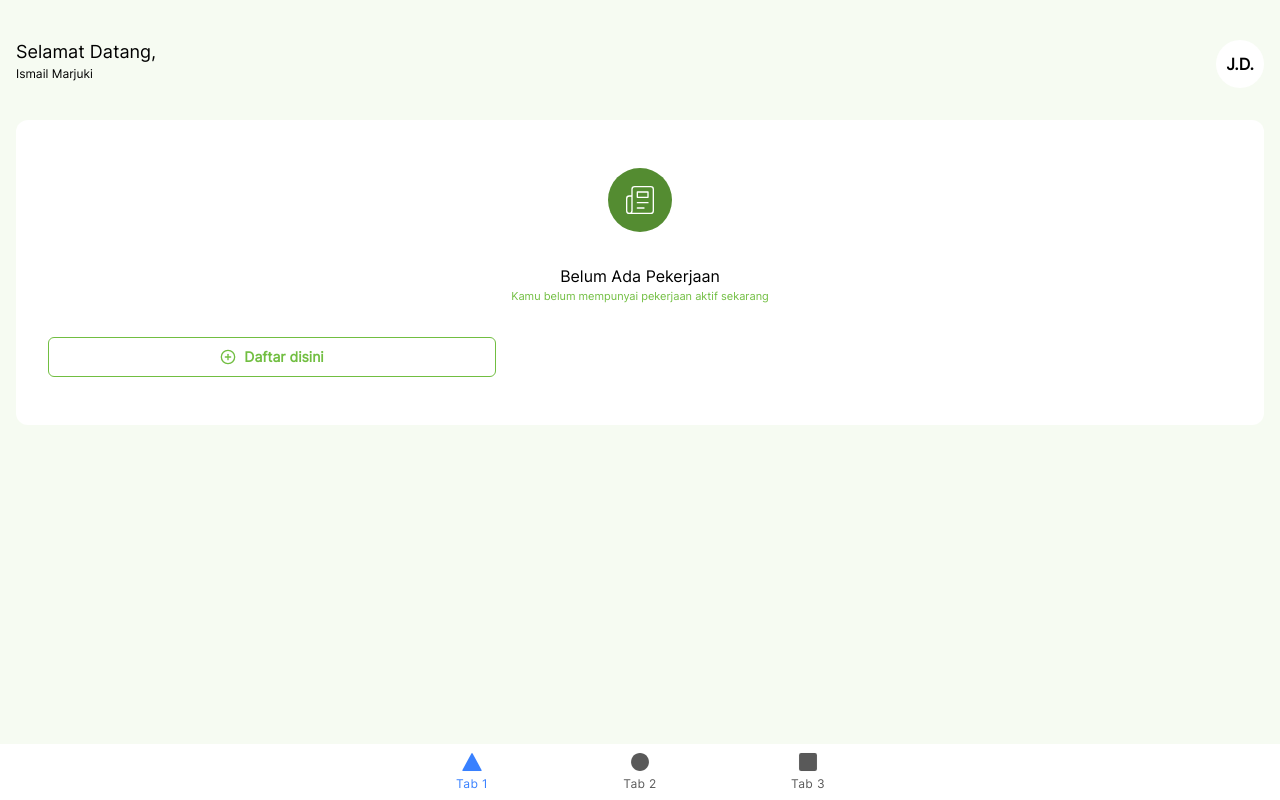
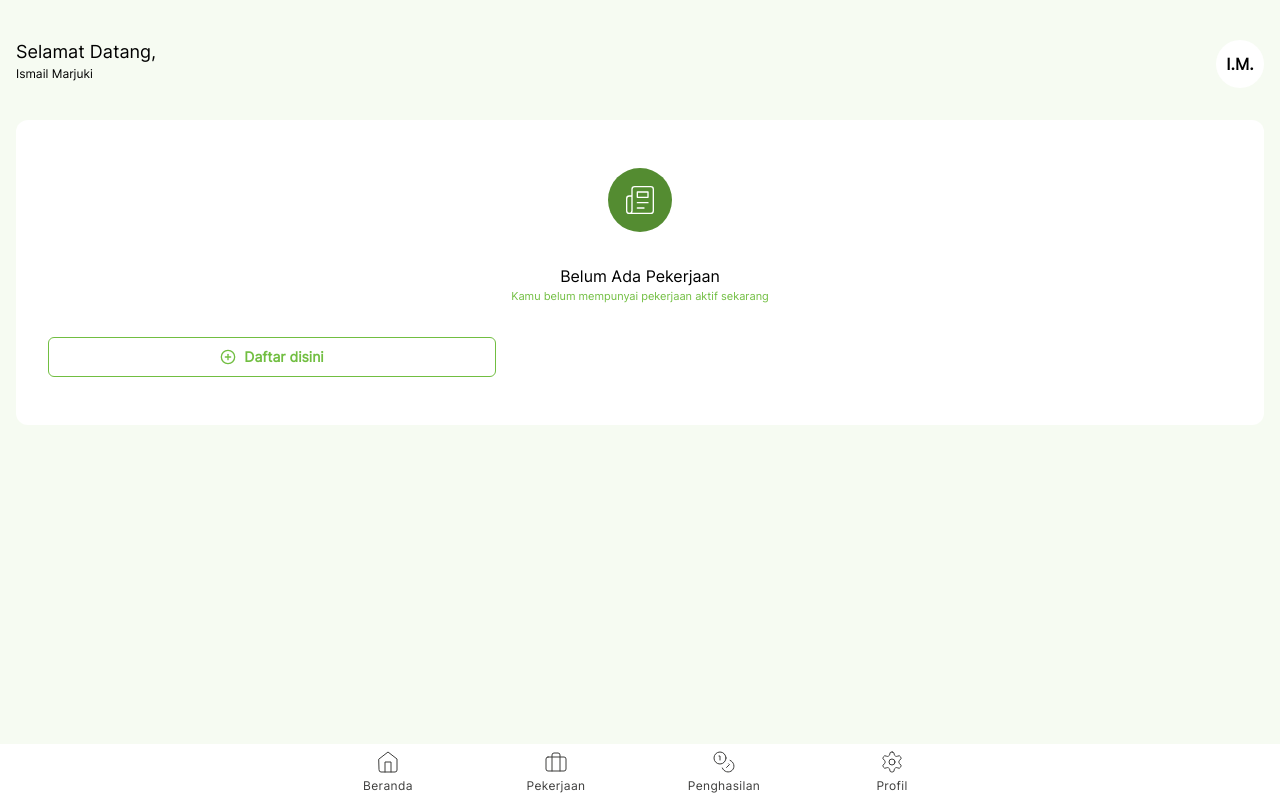
Before and after one commit to onlyhasbi/app-clove-comodity-mobile, a React (Create React App) app: page /tab1 in a window 1280 px wide. Built offline with nearby package versions, Linux system fonts and the light colour scheme.

Commit message:
change tab bar icon

```diff
--- a/src/App.tsx
+++ b/src/App.tsx
@@ -39,6 +39,7 @@ import "./theme/variables.css";
 import PilihRegistrasi from "./pages/auth/PilihRegistrasiPage";
 import RegistrasiPetaniPage from "./pages/auth/RegistrasiPetaniPage";
 import RegistrasiPedagangPage from "./pages/auth/RegistrasiPedagangPage";
+import {BaggageClaim, Briefcase, CircleDollarSign, Coins, Currency, DollarSign, Home, Settings} from "lucide-react";
 
 setupIonicReact();
 
@@ -69,6 +70,12 @@ const MainTabs = () => {
     const hideNavBar = PagesWithoutNavBar.includes(pathname);
     e.style.display = hideNavBar ? "none" : "flex";
   }, [pathname]);
+
+  const styles = {
+    tabBar: ``,
+    tabButton: `font-light text-black`, //`font-black text-black focus:text-red-700`,
+    tabLabel: ` text-xs mt-1`,
+  };
   return (
     <IonTabs>
       <IonRouterOutlet>
@@ -94,18 +101,22 @@ const MainTabs = () => {
           <Redirect to="/tab1" />
         </Route>
       </IonRouterOutlet>
-      <IonTabBar slot="bottom">
-        <IonTabButton tab="tab1" href="/tab1">
-          <IonIcon aria-hidden="true" icon={triangle} />
-          <IonLabel>Tab 1</IonLabel>
+      < IonTabBar className={styles.tabBar} slot="bottom">
+        <IonTabButton className={styles.tabButton} tab="tab1" href="/tab1">
+          <Home strokeWidth={1}/>
+          <IonLabel className={styles.tabLabel}>Beranda</IonLabel>
         </IonTabButton>
-        <IonTabButton tab="tab2" href="/tab2">
-          <IonIcon aria-hidden="true" icon={ellipse} />
-          <IonLabel>Tab 2</IonLabel>
+        <IonTabButton className={styles.tabButton}  tab="tab2" href="/tab2">
+          <Briefcase strokeWidth={1} />
+          <IonLabel className={styles.tabLabel}>Pekerjaan</IonLabel>
         </IonTabButton>
-        <IonTabButton tab="tab3" href="/tab3">
-          <IonIcon aria-hidden="true" icon={square} />
-          <IonLabel>Tab 3</IonLabel>
+        <IonTabButton className={styles.tabButton}  tab="tab3" href="/tab3">
+          <Coins strokeWidth={1} />
+          <IonLabel className={styles.tabLabel}>Penghasilan</IonLabel>
+        </IonTabButton>
+        <IonTabButton className={styles.tabButton}  tab="tab3" href="/tab3">
+          <Settings strokeWidth={1} />
+          <IonLabel className={styles.tabLabel}>Profil</IonLabel>
         </IonTabButton>
       </IonTabBar>
     </IonTabs>
--- a/src/components/molecules/TextHeader.tsx
+++ b/src/components/molecules/TextHeader.tsx
@@ -6,8 +6,8 @@ const TextHeader = ({title, description}:{title:string, description:string}) =>
             <h1 className={"font-[500] text-lg"}>{title}</h1>
             <h3 className={"text-xs"}>{description}</h3>
         </div>
-        <div className={"w-12 h-12 bg-white rounded-full flex items-center justify-center font-semibold"}>
-            <p>J.D.</p>
+        <div className={"w-12 h-12 bg-white rounded-full flex items-center justify-center font-[600]"}>
+            <p>I.M.</p>
         </div>
     </div>)
 }
```
